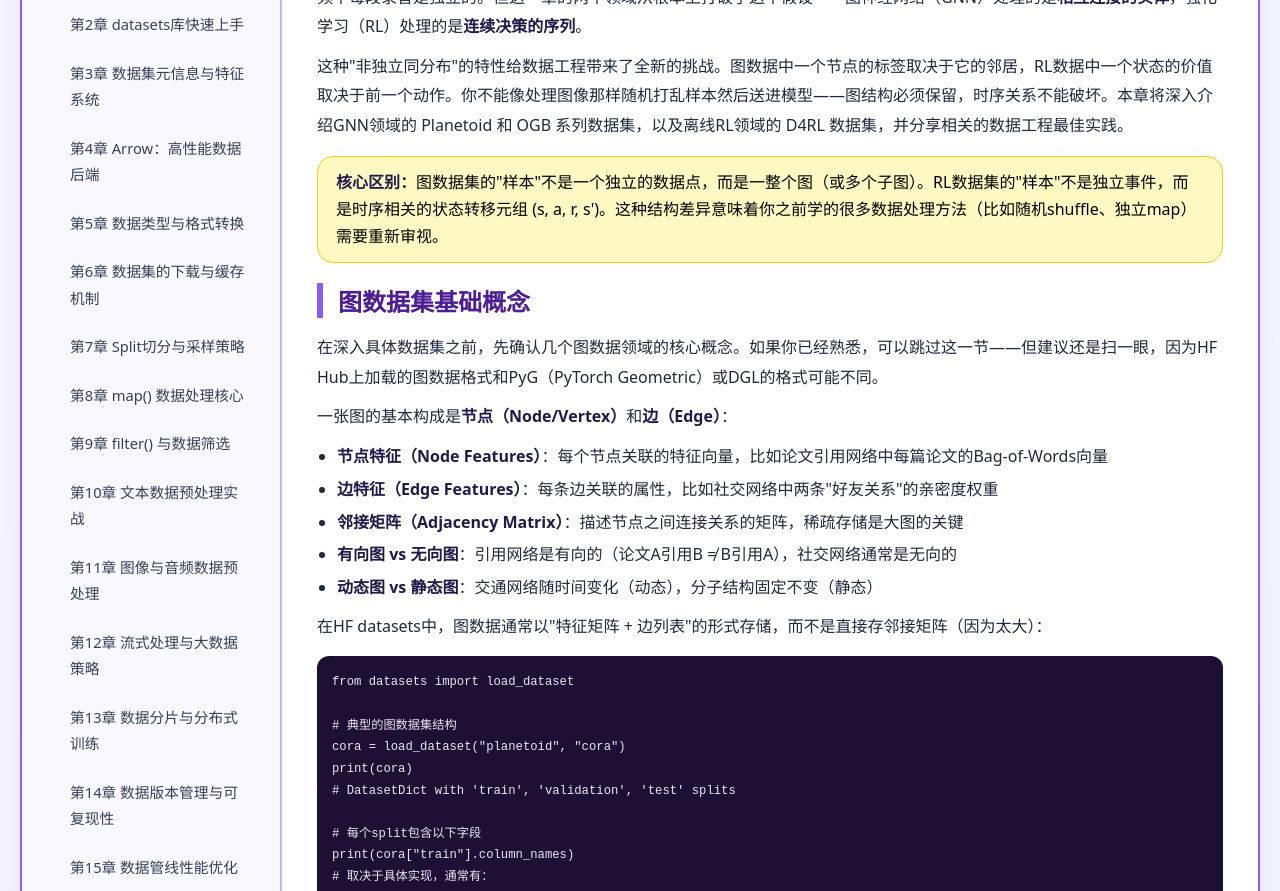
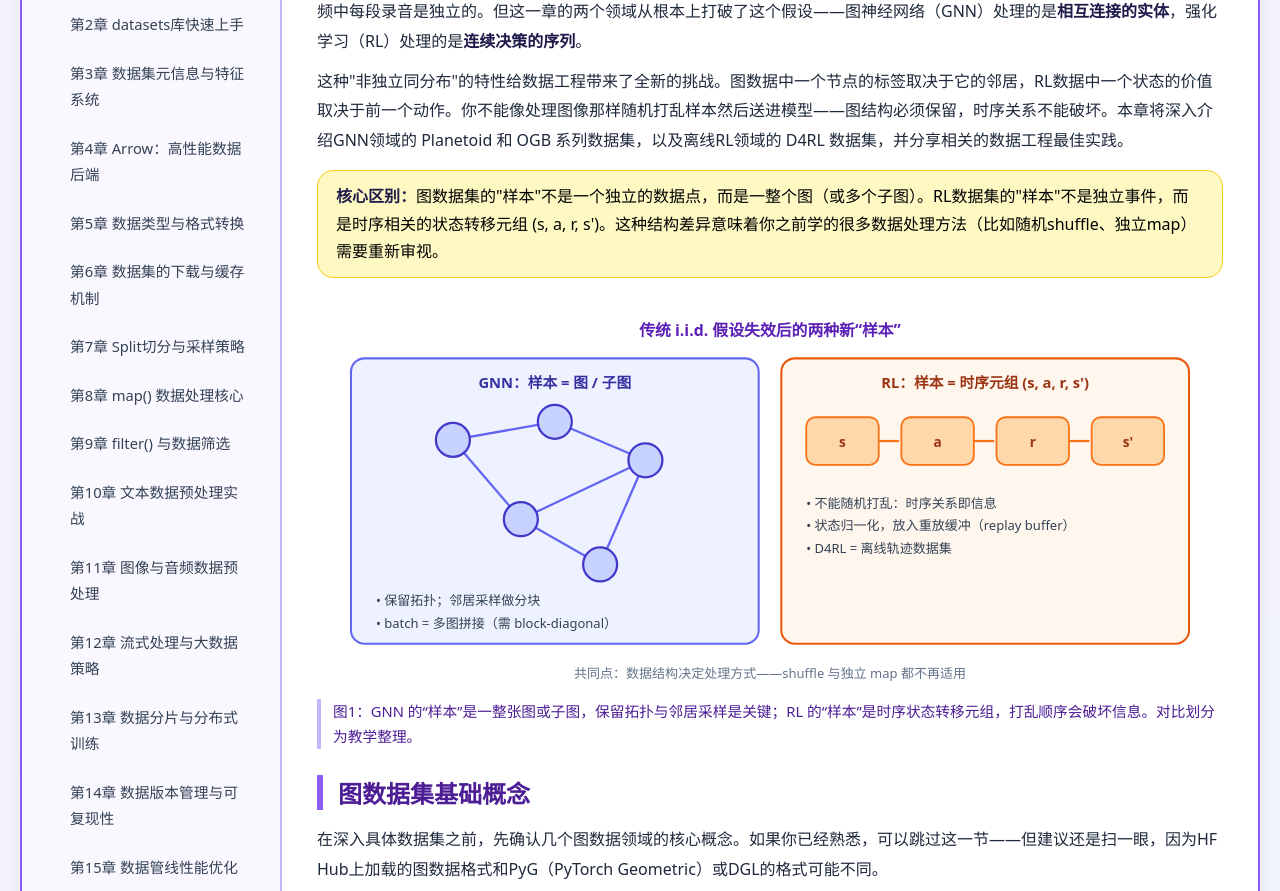
Before and after one commit to 1998x-stack/dataset-analysis-tutorial, a plain HTML site: page 22.html in a window 1280 px wide. Shown: the part 169-1060 px from the top of the page. Drawn offline with Linux system fonts and the light colour scheme.

Commit message:
feat(22): GNN与RL章节语义化，新增图样本与时序元组对比图解并标注规模出处

```diff
--- a/22.html
+++ b/22.html
@@ -5,11 +5,28 @@
     <meta name="viewport" content="width=device-width, initial-scale=1.0, maximum-scale=1.5, user-scalable=yes">
     <title>第22章 GNN与RL专项数据集</title>
     <link rel="stylesheet" href="theme.css">
+    <style>
+        .skip-link { position:absolute; left:-999px; top:0; z-index:100; background:#6d28d9; color:#fff; padding:10px 18px; border-radius:0 0 12px 0; text-decoration:none; font-weight:600; }
+        .skip-link:focus { left:0; }
+        .main-content h1 { color:#4c1d95; font-size:1.9rem; line-height:1.35; margin:0 0 6px; }
+        .dek { color:#53676d; font-size:1.02rem; line-height:1.7; margin:0 0 10px; }
+        figure { margin:26px 0; }
+        figure svg { width:100%; height:auto; display:block; }
+        figcaption { color:#4c1d95; font-size:0.92rem; line-height:1.7; margin-top:10px; padding-left:12px; border-left:4px solid #c4b5fd; }
+        .caveat { font-size:0.85rem; color:#7c5a10; background:#fef9c3; border-radius:10px; padding:8px 12px; margin:8px 0 14px; line-height:1.65; }
+        a:focus-visible { outline:3px solid #8b5cf6; outline-offset:2px; }
+        .table-wrap { overflow-x:auto; margin:15px 0; -webkit-overflow-scrolling:touch; }
+        pre { overflow-x:auto; max-width:100%; }
+        table { display:block; width:100%; overflow-x:auto; }
+        th, td { overflow-wrap:anywhere; }
+        @media (prefers-reduced-motion: reduce) { * { transition:none !important; animation:none !important; } }
+    </style>
 </head>
 <body>
+<a class="skip-link" href="#content">跳转至正文</a>
 <div class="double-border">
 <div class="container">
-    <div class="sidebar">
+    <nav class="sidebar" aria-label="课程目录">
         <h3>📊 课程目录</h3>
         <ul class="chapter-list">
             <li><a href="01.html">第1章 AI数据集全景图</a></li>
@@ -41,10 +58,12 @@
             <li><a href="27.html">第27章 前沿基准数据集巡览</a></li>
             <li><a href="28.html">第28章 综合实战项目</a></li>
         </ul>
-    </div>
-    <div class="main-content">
+    </nav>
+    <main id="content" class="main-content">
+    <article>
 
-        <h2>第22章：GNN与RL专项数据集</h2>
+        <h1>第22章：GNN与RL专项数据集</h1>
+        <p class="dek">当样本不再独立同分布：图数据保留拓扑、RL 数据保留时序，shuffle 与独立 map 都要重新审视。</p>
 
         <p>到目前为止，我们遇到的所有数据集都有一个共同假设：<strong>样本之间是独立的</strong>。NLP中每句话是独立的，CV中每张图是独立的，音频中每段录音是独立的。但这一章的两个领域从根本上打破了这个假设——图神经网络（GNN）处理的是<strong>相互连接的实体</strong>，强化学习（RL）处理的是<strong>连续决策的序列</strong>。</p>
 
@@ -53,6 +72,48 @@
         <div class="highlight">
             <strong>核心区别：</strong>图数据集的"样本"不是一个独立的数据点，而是一整个图（或多个子图）。RL数据集的"样本"不是独立事件，而是时序相关的状态转移元组 (s, a, r, s')。这种结构差异意味着你之前学的很多数据处理方法（比如随机shuffle、独立map）需要重新审视。
         </div>
+
+        <figure>
+          <svg viewBox="0 0 800 340" role="img" aria-labelledby="fig22-t fig22-d" xmlns="http://www.w3.org/2000/svg" style="width:100%;height:auto">
+            <title id="fig22-t">GNN 的图样本与 RL 的时序元组</title>
+            <desc id="fig22-d">左侧 GNN 的样本是一张图或子图，节点与边共同参与计算，需保留拓扑并用邻居采样分块；右侧 RL 的样本是时序状态转移元组 (s,a,r,s')，不能随机打乱，状态需归一化并放入重放缓冲。</desc>
+            <rect x="0" y="0" width="800" height="340" fill="#ffffff"/>
+            <g font-family="system-ui, 'PingFang SC', sans-serif">
+              <text x="400" y="28" text-anchor="middle" font-size="14" font-weight="700" fill="#5b21b6">传统 i.i.d. 假设失效后的两种新“样本”</text>
+              <rect x="30" y="48" width="360" height="252" rx="12" fill="#eef2ff" stroke="#6366f1" stroke-width="1.8"/>
+              <text x="210" y="74" text-anchor="middle" font-size="13" font-weight="700" fill="#3730a3">GNN：样本 = 图 / 子图</text>
+              <g stroke="#6366f1" stroke-width="2">
+                <line x1="120" y1="120" x2="210" y2="104"/><line x1="210" y1="104" x2="290" y2="138"/><line x1="120" y1="120" x2="180" y2="190"/><line x1="180" y1="190" x2="290" y2="138"/><line x1="180" y1="190" x2="250" y2="230"/><line x1="290" y1="138" x2="250" y2="230"/>
+              </g>
+              <g fill="#c7d2fe" stroke="#4338ca" stroke-width="2">
+                <circle cx="120" cy="120" r="15"/><circle cx="210" cy="104" r="15"/><circle cx="290" cy="138" r="15"/><circle cx="180" cy="190" r="15"/><circle cx="250" cy="230" r="15"/>
+              </g>
+              <g font-size="11.5" fill="#334155">
+                <text x="52" y="266">• 保留拓扑；邻居采样做分块</text>
+                <text x="52" y="286">• batch = 多图拼接（需 block-diagonal）</text>
+              </g>
+              <rect x="410" y="48" width="360" height="252" rx="12" fill="#fff7ed" stroke="#ea580c" stroke-width="1.8"/>
+              <text x="590" y="74" text-anchor="middle" font-size="13" font-weight="700" fill="#9a3412">RL：样本 = 时序元组 (s, a, r, s')</text>
+              <g font-size="12" text-anchor="middle" font-weight="700">
+                <rect x="432" y="100" width="64" height="42" rx="8" fill="#fed7aa" stroke="#f97316" stroke-width="1.6"/><text x="464" y="126" fill="#9a3412">s</text>
+                <rect x="516" y="100" width="64" height="42" rx="8" fill="#fed7aa" stroke="#f97316" stroke-width="1.6"/><text x="548" y="126" fill="#9a3412">a</text>
+                <rect x="600" y="100" width="64" height="42" rx="8" fill="#fed7aa" stroke="#f97316" stroke-width="1.6"/><text x="632" y="126" fill="#9a3412">r</text>
+                <rect x="684" y="100" width="64" height="42" rx="8" fill="#fed7aa" stroke="#f97316" stroke-width="1.6"/><text x="716" y="126" fill="#9a3412">s'</text>
+              </g>
+              <g stroke="#f97316" stroke-width="2" fill="#f97316">
+                <line x1="496" y1="121" x2="514" y2="121"/><line x1="580" y1="121" x2="598" y2="121"/><line x1="664" y1="121" x2="682" y2="121"/>
+              </g>
+              <g font-size="11.5" fill="#334155">
+                <text x="432" y="180">• 不能随机打乱：时序关系即信息</text>
+                <text x="432" y="200">• 状态归一化，放入重放缓冲（replay buffer）</text>
+                <text x="432" y="220">• D4RL = 离线轨迹数据集</text>
+              </g>
+              <rect x="30" y="312" width="740" height="0" fill="none"/>
+              <text x="400" y="330" text-anchor="middle" font-size="11.5" fill="#64748b">共同点：数据结构决定处理方式——shuffle 与独立 map 都不再适用</text>
+            </g>
+          </svg>
+          <figcaption>图1：GNN 的“样本”是一整张图或子图，保留拓扑与邻居采样是关键；RL 的“样本”是时序状态转移元组，打乱顺序会破坏信息。对比划分为教学整理。</figcaption>
+        </figure>
 
         <h2>图数据集基础概念</h2>
 
@@ -134,6 +195,7 @@ print(cora["train"].column_names)
         </table>
 
         <p>这三个数据集的任务都是<strong>节点分类（Node Classification）</strong>——根据论文的内容特征（Bag-of-Words）和引用关系预测论文的研究领域。它们的共同特点是：图本身很小，可以完整载入单个GPU内存，非常适合GNN算法的快速试验。</p>
+        <p class="caveat">上表节点/边数与类别数引自 Planetoid 原始数据集说明，HF Hub 上的具体切分可能略有差异，以 Dataset Card 为准。</p>
 
         <pre><code># 加载Cora数据集
 cora = load_dataset("planetoid", "cora")
@@ -425,7 +487,8 @@ def normalize_states(dataset):
             <a href="index.html">📖 返回目录</a>
             <a href="23.html">下一章 →</a>
         </div>
-    </div>
+    </article>
+    </main>
 </div>
 </div>
 </body>
```
